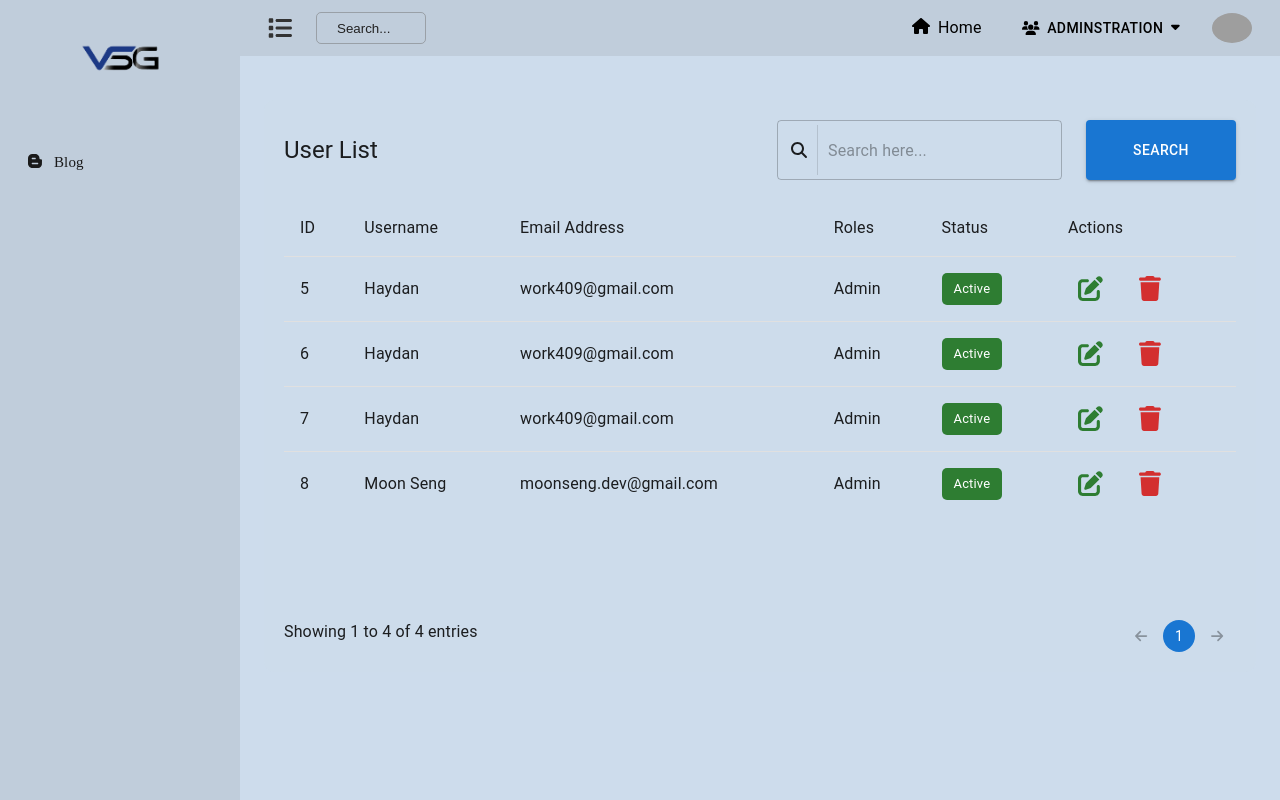
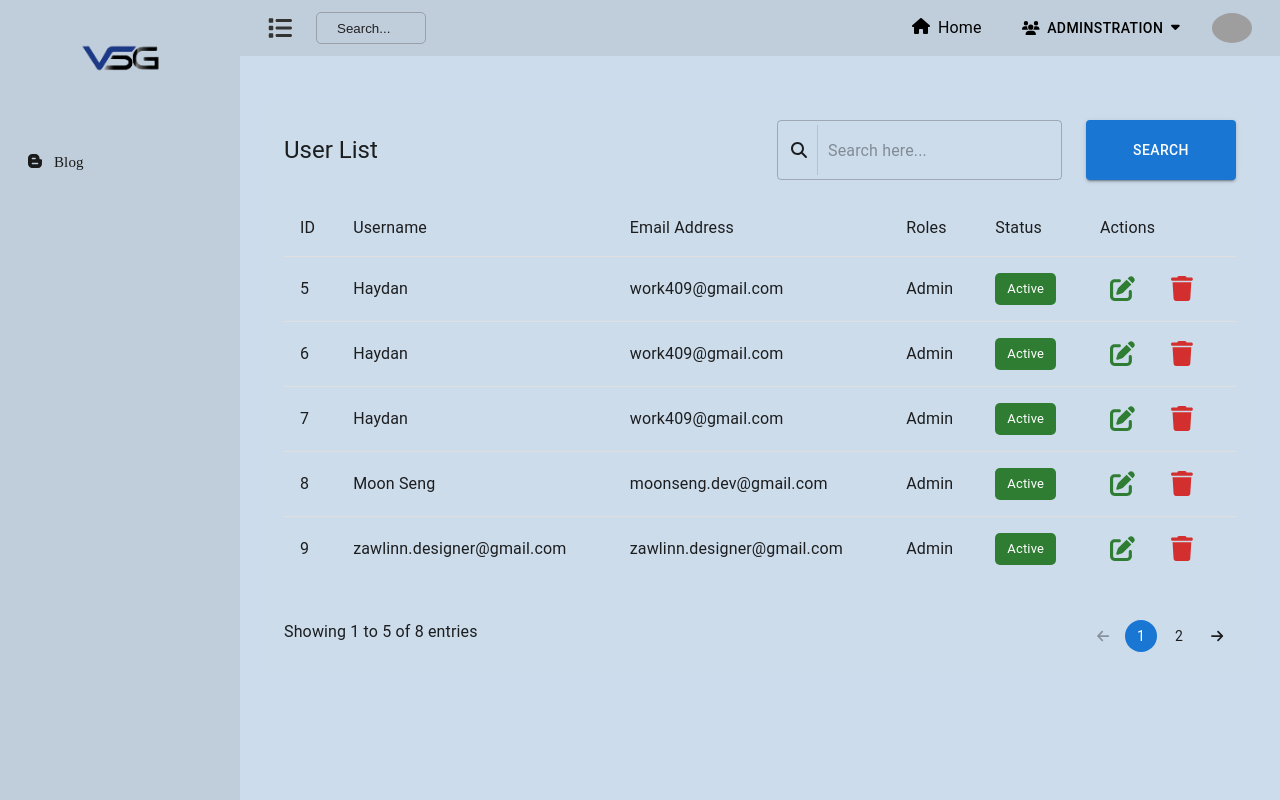
Before and after one commit to zakumi38/ngs-website, a React (Create React App) app: page /user in a window 1280 px wide. Built offline with nearby package versions, Linux system fonts and the light colour scheme; data requests are answered from the project's data file; grey boxes are pictures that could not be loaded.

Commit message:
Update: Edit User and Pagination

```diff
--- a/data/db.json
+++ b/data/db.json
@@ -31,6 +31,48 @@
       "roles": "Admin",
       "status": "Active",
       "id": 8
+    },
+    {
+      "userName": "zawlinn.designer@gmail.com",
+      "firstName": "Zaw Linn",
+      "mobile": "+959788820004",
+      "lastName": "Koehler",
+      "emailAddress": "zawlinn.designer@gmail.com",
+      "password": "Oxford@@317",
+      "roles": "Admin",
+      "status": "Active",
+      "id": 9
+    },
+    {
+      "userName": "zawlinn.designer@gmail.com",
+      "firstName": "Zaw",
+      "mobile": "+959788820004",
+      "lastName": "Koehler",
+      "emailAddress": "zawlinn.entrepreneur@gmail.com",
+      "password": "s*L)kZu^geb@M)t)C3V%",
+      "roles": "Admin",
+      "status": "Active",
+      "id": 10
+    },
+    {
+      "userName": "frontendteam.ngs@gmail.com",
+      "firstName": "administrator",
+      "mobile": "+959788820004",
+      "lastName": "Koehler",
+      "emailAddress": "kolinn.info@gmail.com",
+      "password": "Oxford@@317",
+      "roles": "Admin",
+      "id": 11
+    },
+    {
+      "userName": "zawlinn.designer@gmail.com",
+      "firstName": "Computer",
+      "mobile": "+959788820004",
+      "lastName": "userName",
+      "emailAddress": "kolinn.info@gmail.com",
+      "password": "WfCx05gXcSQ",
+      "roles": "Manager",
+      "id": 12
     }
   ],
   "admin": {
--- a/src/app/pages/user/user-list/users-table.jsx
+++ b/src/app/pages/user/user-list/users-table.jsx
@@ -56,11 +56,14 @@ const UsersTable = () => {
     pagesVisited + usersPerPage
   );
   const pageCount = Math.ceil(response?.length / usersPerPage);
-  console.log(displayUsers, pageCount, pagesVisited);
+  // console.log(displayUsers, pageCount, pagesVisited);
 
-  const handleClick = (page) => {
-    setUser(page);
-    setPageNumber(page - 1);
+  const handleClick = (event, value) => {
+
+    console.log(value)
+    setUser(value);
+    setPageNumber(value - 1);
+
   };
 
   const handleDelete = async (id) => {
@@ -81,9 +84,9 @@ const UsersTable = () => {
       }
     })();
   }, []);
-  console.log(response);
+  // console.log(response);
 
-  console.log(response);
+  // console.log(response);
   return (
     <>
       <TableContainer
@@ -178,7 +181,7 @@ const UsersTable = () => {
             <Stack>
               <Typography>
                 Showing {pagesVisited + 1} to {displayUsers?.length * user} of{" "}
-                {}
+                { }
                 {response?.length} entries
               </Typography>
             </Stack>
@@ -189,7 +192,7 @@ const UsersTable = () => {
                 count={pageCount}
                 color="primary"
                 page={pageNumber + 1}
-                onChange={(e) => handleClick(e.target.textContent)}
+                onChange={handleClick}
                 renderItem={(item) => (
                   <PaginationItem
                     components={{
```
